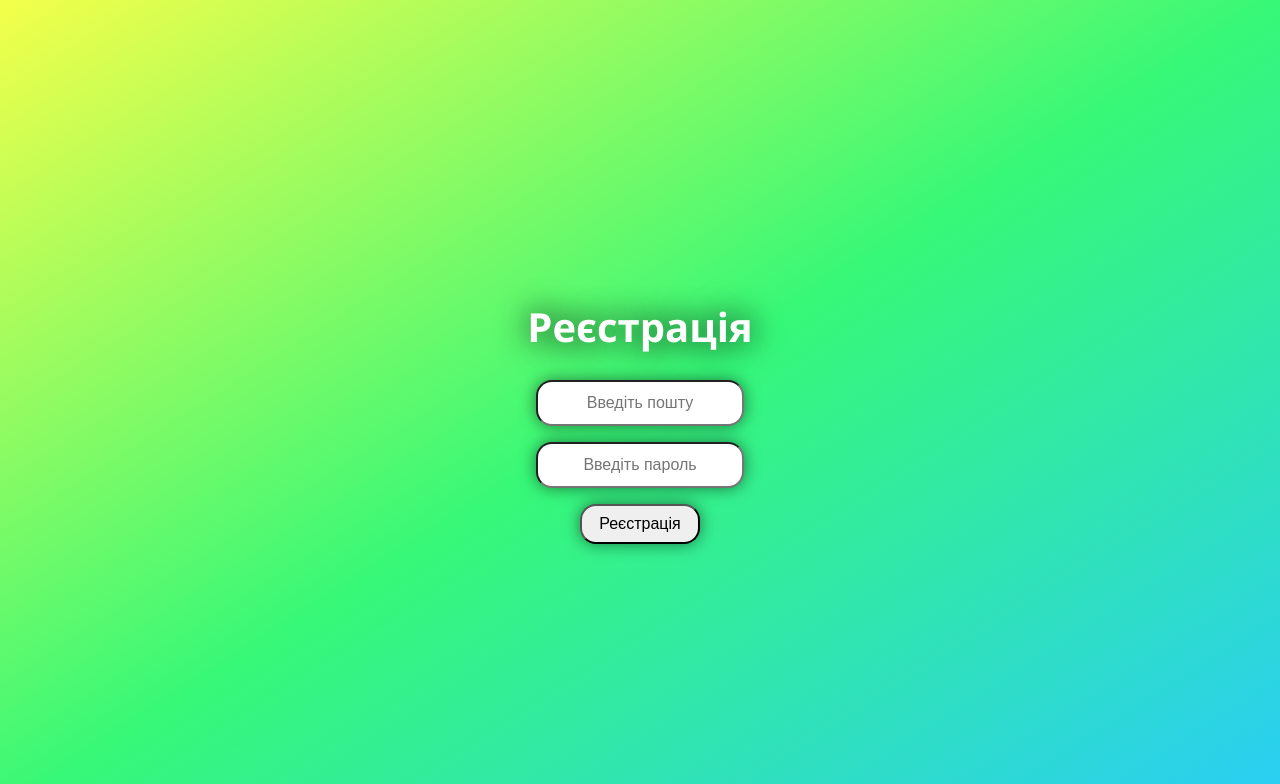
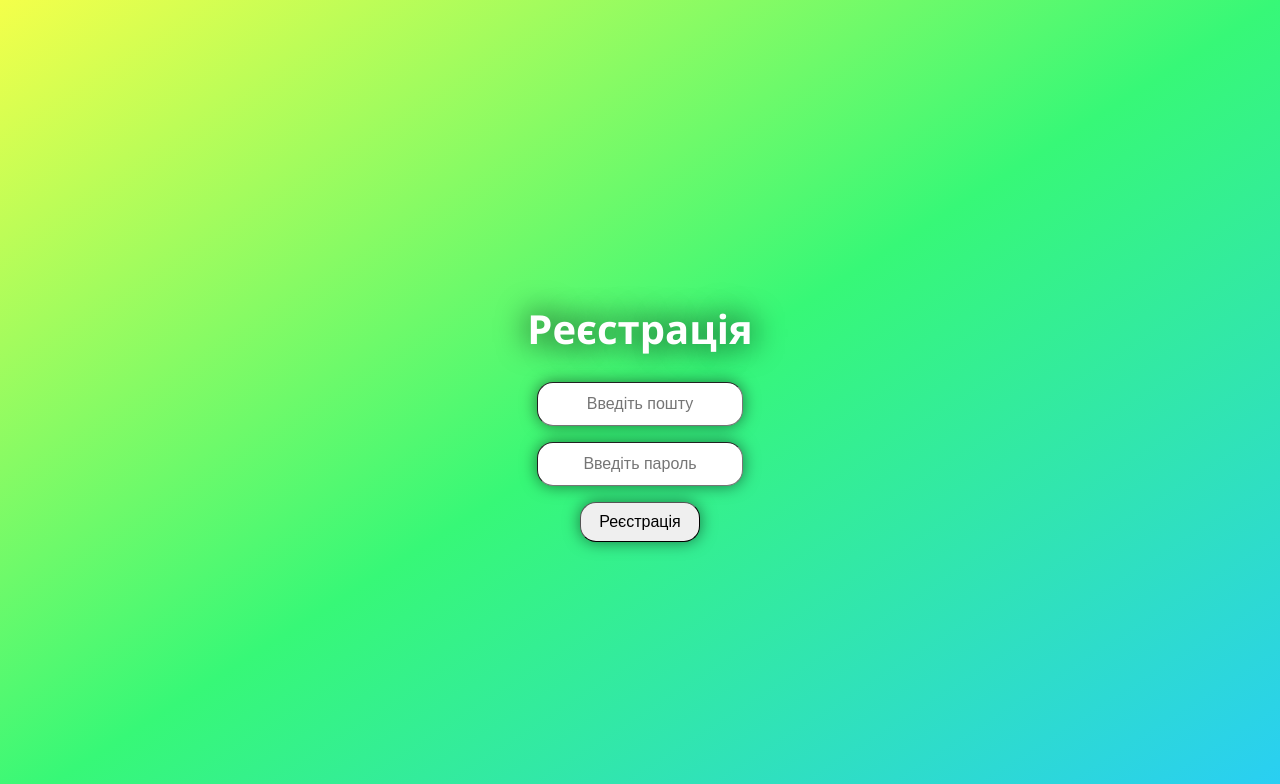
Before and after one commit to gerasimenko89/Kursova, a Flask app: page /register in a window 1280 px wide. Shown: the top 784 px of the page. Run offline with Flask 3, Linux system fonts and the light colour scheme.

Commit message:
some changes

```diff
--- a/templates/login.html
+++ b/templates/login.html
@@ -21,6 +21,7 @@
             text-align: center;
             box-shadow: 0 0 1rem rgba(0, 0, 0, 0.5);
             font-size: 2vh;
+            border-width: 1px;
         }
 
         .Main button {
@@ -32,6 +33,7 @@
             width: 15vh;
             box-shadow: 0 0 1rem rgba(0, 0, 0, 0.5);
             font-size: 2vh;
+            border-width: 1px;
         }
 
         .Main h1 {
--- a/templates/main.html
+++ b/templates/main.html
@@ -8,7 +8,7 @@
             font-family: Arial, sans-serif;
             margin: 0;
             padding: 20px;
-            background-color: white;
+            background-image: linear-gradient(to top left, #29cdf8, #37f877, #f4ff4a);
         }
         h1 {
             text-align: center;
@@ -28,11 +28,11 @@
             margin: 10px;
             box-shadow: 0 2px 5px rgba(0, 0, 0, 0.5);
             background-color: #fafffe;
-            transition: background-color 0.3s ease, transform 0.3s ease;
+            transition: background-image 0.3s ease, transform 0.3s ease;
         }
 
         .movie-card:hover {
-            background-color: aquamarine;
+            background-image: linear-gradient(to bottom right, #5EFCE8, #736EFE);
             cursor: pointer;
             transform: scale(1.05);
         }
--- a/templates/register.html
+++ b/templates/register.html
@@ -21,6 +21,7 @@
             text-align: center;
             box-shadow: 0 0 1rem rgba(0, 0, 0, 0.5);
             font-size: 2vh;
+            border-width: 1px;
         }
 
         .Main button {
@@ -32,6 +33,7 @@
             width: 15vh;
             box-shadow: 0 0 1rem rgba(0, 0, 0, 0.5);
             font-size: 2vh;
+            border-width: 1px;
         }
 
         .Main h1 {
```
